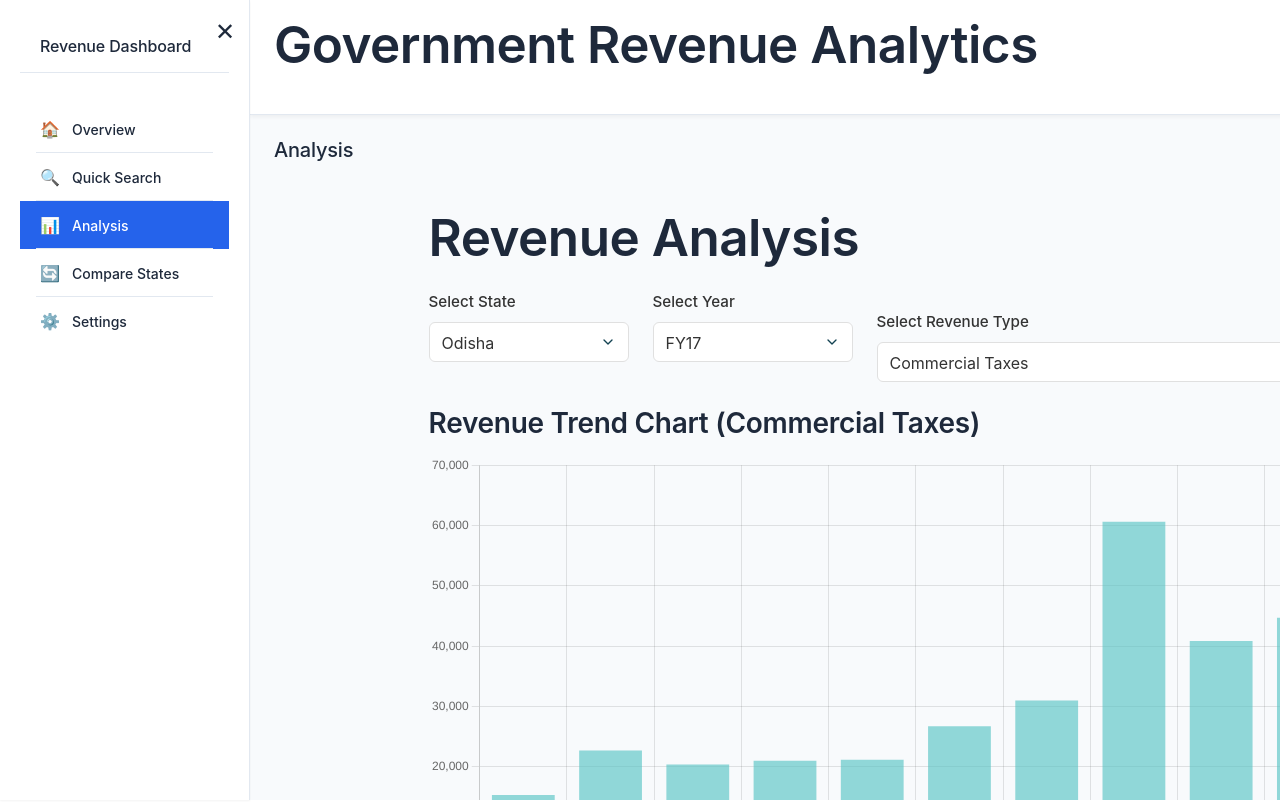
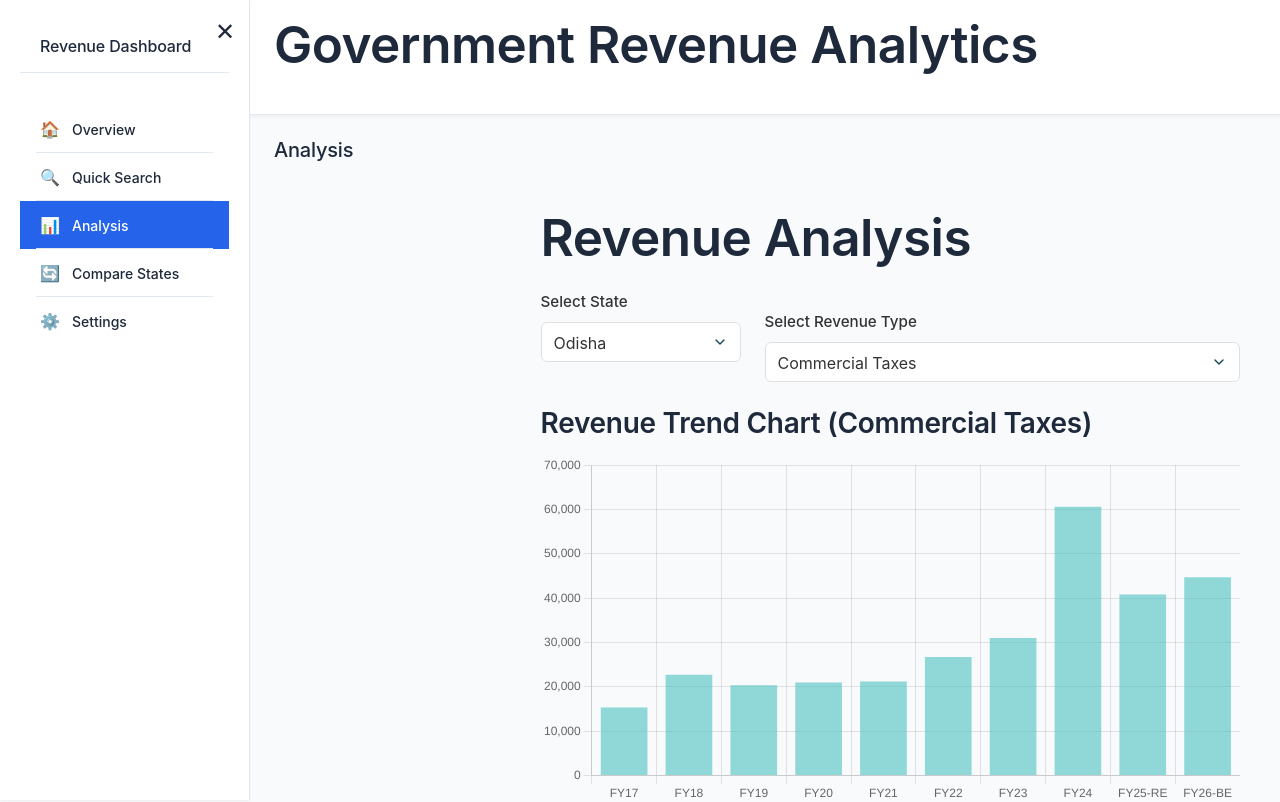
Before and after one commit to tmanas06/State_revenue_analytics, a React (Vite) app: page /analysis in a window 1280 px wide. Shown: the top 802 px of the page. Built offline with nearby package versions, Linux system fonts and the light colour scheme.

Commit message:
analytics page

```diff
--- a/src/components/Analysis.css
+++ b/src/components/Analysis.css
@@ -1,4 +1,22 @@
 /* Main container */
+html, body {
+  height: auto !important;
+  min-height: 100vh;
+  overflow-y: auto !important;
+}
+
+.app-container,
+.main-content {
+  height: auto !important;
+  min-height: 100vh;
+  overflow: visible !important;
+}
+
+body, html, .app-container, .main-content, .analysis-page {
+  overflow: hidden;
+  height: 100vh;
+}
+
 .analysis-page {
   padding: 1.5rem;
   max-width: 1400px;
@@ -12,6 +30,11 @@
   padding: 1rem 0;
   border-bottom: 1px solid #e3e6f0;
 }
+
+/* .analysis-page {
+  overflow-y: auto;
+  height: auto; /* or min-height: 100vh; */
+/* } */ */
 
 .analysis-header h1 {
   color: #4e73df;
--- a/src/components/Analysis.js
+++ b/src/components/Analysis.js
@@ -46,6 +46,42 @@ const Analysis = () => {
     if (!selectedState) return [];
     return getTopRevenueTypesByState(selectedState, 3);
   }, [selectedState]);
+
+  const cagrChartRef = useRef(null);
+const cagrChartInstance = useRef(null);
+
+useEffect(() => {
+  if (cagrChartInstance.current) {
+    cagrChartInstance.current.destroy();
+  }
+  if (cagrChartRef.current && selectedState) {
+    // Get CAGR for all types in the selected state
+    const allTypes = typeOptions.map(opt => opt.value);
+    const cagrData = allTypes.map(type => getCAGR(selectedState, type));
+    cagrChartInstance.current = new Chart(cagrChartRef.current, {
+      type: 'bar',
+      data: {
+        labels: allTypes,
+        datasets: [{
+          label: 'CAGR (%)',
+          data: cagrData.map(val => (val !== null && !isNaN(val) ? val.toFixed(2) : 0)),
+          backgroundColor: 'rgba(255, 99, 132, 0.6)',
+        }]
+      },
+      options: {
+        responsive: true,
+        plugins: {
+          legend: { display: false }
+        }
+      }
+    });
+  }
+  return () => {
+    if (cagrChartInstance.current) {
+      cagrChartInstance.current.destroy();
+    }
+  };
+}, [selectedState, typeOptions]);
 
   const trendChartRef = useRef(null);
   const chartInstanceRef = useRef(null);
@@ -101,7 +137,7 @@ const Analysis = () => {
             ))}
           </select>
         </div>
-        <div className="form-group">
+        {/* <div className="form-group">
           <label htmlFor="year-select">Select Year</label>
           <select
             id="year-select"
@@ -113,7 +149,7 @@ const Analysis = () => {
               <option key={year} value={year}>{year}</option>
             ))}
           </select>
-        </div>
+        </div> */}
         <div className="form-group">
           <label htmlFor="type-select">Select Revenue Type</label>
           <select
@@ -132,6 +168,11 @@ const Analysis = () => {
       <div className="result-card">
         <h3>Revenue Trend Chart ({selectedType})</h3>
         <canvas ref={trendChartRef}></canvas>
+      </div>
+
+      <div className="result-card">
+        <h3>CAGR by Revenue Type</h3>
+        <canvas ref={cagrChartRef}></canvas>
       </div>
 
       <div className="analysis-results">
```
